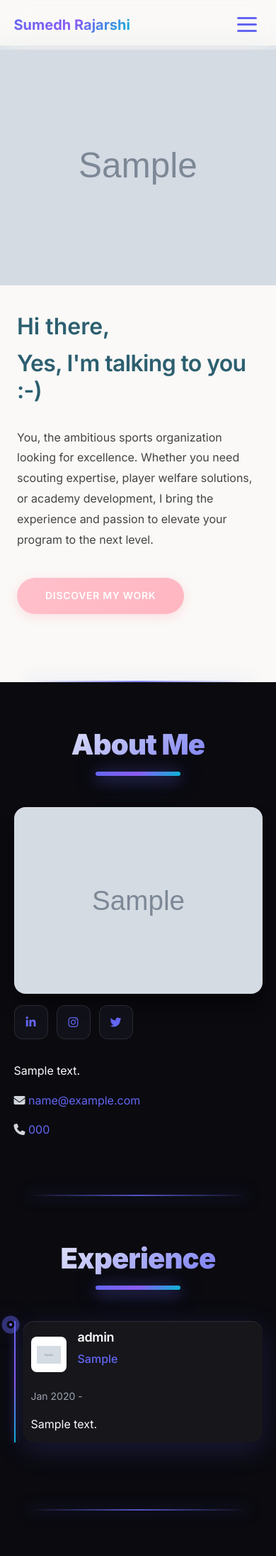
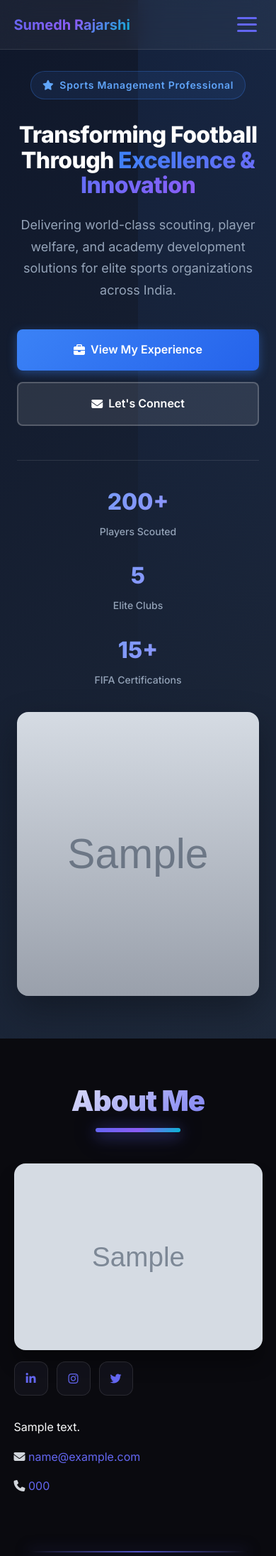
Before and after one commit to vinayadusumillli/Sumedh_Rajarshi, a Django app: page / in a window 390 px wide. Shown: the top 2192 px of the page at 71% size. Run offline with Django 5.2, Linux system fonts and the light colour scheme; tables that the repository leaves empty hold one stand-in row (values such as "Sample post"); grey boxes marked "Sample" are stand-in pictures; some libraries are stand-ins or nearby versions.

Commit message:
Professional UI/UX rebuild: Clean design, proper hierarchy, stats section, modern layout

```diff
--- a/static/css/components.css
+++ b/static/css/components.css
@@ -113,33 +113,141 @@
     }
 }
 
-/* === HERO SECTION - ESTHER STYLE === */
+/* ============================================
+   PROFESSIONAL HERO SECTION
+   ============================================ */
 
 .hero {
-    min-height: 100vh;
+    min-height: 90vh;
+    display: flex;
+    align-items: center;
+    background: linear-gradient(135deg, #0f172a 0%, #1e293b 100%);
+    position: relative;
+    overflow: hidden;
+    padding: 120px 0 80px;
+}
+
+/* Subtle accent gradient */
+.hero::before {
+    content: '';
+    position: absolute;
+    top: 0;
+    right: 0;
+    width: 50%;
+    height: 100%;
+    background: radial-gradient(circle at top right, rgba(59, 130, 246, 0.1), transparent 70%);
+    pointer-events: none;
+}
+
+.hero .container {
+    max-width: 1280px;
+    margin: 0 auto;
+    padding: 0 2rem;
     display: grid;
-    grid-template-columns: 1fr 1.2fr;
+    grid-template-columns: 1fr 1fr;
+    gap: 4rem;
     align-items: center;
     position: relative;
-    padding: 0;
-    overflow: hidden;
-    background: #faf9f7; /* Light cream background */
+    z-index: 1;
 }
 
-/* Left Side: Content with padding */
+/* Content Side */
 .hero-content {
-    padding: clamp(3rem, 8vw, 6rem) clamp(3rem, 8vw, 8rem);
-    background: #faf9f7;
-    z-index: 2;
-    position: relative;
+    max-width: 600px;
 }
 
-/* Right Side: Photo with wavy overlay */
+.hero-label {
+    display: inline-flex;
+    align-items: center;
+    gap: 0.5rem;
+    padding: 0.5rem 1rem;
+    background: rgba(59, 130, 246, 0.1);
+    border: 1px solid rgba(59, 130, 246, 0.3);
+    border-radius: 50px;
+    color: #60a5fa;
+    font-size: 0.875rem;
+    font-weight: 600;
+    margin-bottom: 2rem;
+    letter-spacing: 0.05em;
+}
+
+.hero-title {
+    font-size: clamp(2.5rem, 5vw, 4rem);
+    font-weight: 800;
+    line-height: 1.1;
+    margin-bottom: 1.5rem;
+    color: #ffffff;
+    letter-spacing: -0.02em;
+}
+
+.hero-title .highlight {
+    background: linear-gradient(135deg, #3b82f6, #8b5cf6);
+    -webkit-background-clip: text;
+    -webkit-text-fill-color: transparent;
+    background-clip: text;
+}
+
+.hero-subtitle {
+    font-size: 1.25rem;
+    line-height: 1.7;
+    color: #94a3b8;
+    margin-bottom: 2.5rem;
+    font-weight: 400;
+}
+
+.hero-cta {
+    display: flex;
+    gap: 1rem;
+    flex-wrap: wrap;
+}
+
+.hero-cta .btn {
+    padding: 1rem 2rem;
+    font-size: 1rem;
+    font-weight: 600;
+    border-radius: 0.5rem;
+    transition: all 0.3s ease;
+    text-decoration: none;
+    display: inline-flex;
+    align-items: center;
+    gap: 0.5rem;
+}
+
+.btn-primary {
+    background: linear-gradient(135deg, #3b82f6, #2563eb);
+    color: white;
+    box-shadow: 0 4px 14px rgba(59, 130, 246, 0.4);
+}
+
+.btn-primary:hover {
+    transform: translateY(-2px);
+    box-shadow: 0 6px 20px rgba(59, 130, 246, 0.5);
+}
+
+.btn-secondary {
+    background: rgba(255, 255, 255, 0.1);
+    color: white;
+    border: 2px solid rgba(255, 255, 255, 0.2);
+}
+
+.btn-secondary:hover {
+    background: rgba(255, 255, 255, 0.15);
+    border-color: rgba(255, 255, 255, 0.3);
+}
+
+/* Image Side */
+.hero-image-wrapper {
+    position: relative;
+    height: 550px;
+}
+
 .hero-image {
     width: 100%;
-    height: 100vh;
+    height: 100%;
+    border-radius: 1rem;
+    overflow: hidden;
     position: relative;
-    overflow: visible;
+    box-shadow: 0 20px 50px rgba(0, 0, 0, 0.3);
 }
 
 .hero-image img {
@@ -149,135 +257,110 @@
     object-position: center;
 }
 
-/* Wavy SVG Overlay */
+/* Decorative elements */
 .hero-image::before {
     content: '';
     position: absolute;
-    top: -5%;
-    left: -15%;
-    width: 30%;
-    height: 110%;
-    background: #faf9f7;
-    clip-path: path('M0,0 Q50,100 0,200 L0,0 Z');
-    /* Wavy edge using ellipse */
-    clip-path: ellipse(60% 50% at 0% 50%);
+    inset: 0;
+    background: linear-gradient(180deg, transparent, rgba(15, 23, 42, 0.3));
     z-index: 1;
 }
 
-/* Another wavy layer for depth */
-.hero-image::after {
-    content: '';
-    position: absolute;
-    bottom: -5%;
-    left: -10%;
-    width: 40%;
-    height: 40%;
-    background: #faf9f7;
-    clip-path: ellipse(70% 40% at 0% 70%);
-    z-index: 1;
+/* Stats badges */
+.hero-stats {
+    display: flex;
+    gap: 2rem;
+    margin-top: 3rem;
+    padding-top: 2rem;
+    border-top: 1px solid rgba(255, 255, 255, 0.1);
 }
 
-/* Conversational Typography */
-.hero-greeting {
-    font-family: 'Caveat', cursive, var(--font-primary);
-    font-size: clamp(2rem, 4vw, 3rem);
-    color: #2c5f6f; /* Dark teal */
-    margin-bottom: 0.5rem;
-    font-weight: 600;
+.hero-stat {
+    flex: 1;
 }
 
-.hero-title {
-    font-family: 'Caveat', cursive, var(--font-primary);
-    font-size: clamp(2rem, 4vw, 3rem);
-    margin-bottom: 2rem;
-    line-height: 1.2;
-    font-weight: 600;
-    color: #2c5f6f; /* Dark teal */
+.hero-stat-number {
+    font-size: 2rem;
+    font-weight: 800;
+    background: linear-gradient(135deg, #60a5fa, #a78bfa);
+    -webkit-background-clip: text;
+    -webkit-text-fill-color: transparent;
+    background-clip: text;
+    display: block;
+    margin-bottom: 0.25rem;
 }
 
-.hero-subtitle {
-    font-size: clamp(1rem, 1.5vw, 1.125rem);
-    color: #444;
-    margin-bottom: 2.5rem;
-    font-weight: 400;
-    line-height: 1.8;
-    max-width: 500px;
-    text-align: justify;
+.hero-stat-label {
+    font-size: 0.875rem;
+    color: #94a3b8;
+    font-weight: 500;
 }
 
-/* Simple CTA Button */
-.hero-cta {
-    display: inline-block;
-}
-
-.hero-cta .btn {
-    font-size: 0.875rem;
-    padding: 0.875rem 2.5rem;
-    font-weight: 600;
-    border-radius: 50px;
-    text-transform: uppercase;
-    letter-spacing: 0.05em;
-    transition: all 0.3s ease;
-}
-
-.btn-primary {
-    background: linear-gradient(135deg, #ffc0cb, #ffb6c1); /* Soft pink */
-    color: white;
-    border: none;
-    box-shadow: 0 4px 15px rgba(255, 182, 193, 0.4);
-}
-
-.btn-primary:hover {
-    transform: translateY(-2px);
-    box-shadow: 0 6px 20px rgba(255, 182, 193, 0.5);
-}
-
-/* Hide badge for cleaner look */
-.badge {
-    display: none;
-}
-
-/* Mobile Responsive */
+/* Responsive Design */
 @media (max-width: 1024px) {
-    .hero {
+    .hero .container {
         grid-template-columns: 1fr;
-        min-height: auto;
+        gap: 3rem;
     }
 
     .hero-content {
-        padding: 3rem 2rem;
-        order: 2;
+        text-align: center;
+        max-width: 100%;
     }
 
-    .hero-image {
-        order: 1;
-        height: 50vh;
-        min-height: 400px;
+    .hero-cta {
+        justify-content: center;
     }
 
-    .hero-image::before,
-    .hero-image::after {
-        display: none;
+    .hero-stats {
+        justify-content: center;
     }
 
-    .hero-subtitle {
-        text-align: left;
+    .hero-image-wrapper {
+        max-width: 500px;
+        margin: 0 auto;
+        height: 450px;
     }
 }
 
 @media (max-width: 640px) {
-    .hero-content {
-        padding: 2rem 1.5rem;
+    .hero {
+        padding: 100px 0 60px;
     }
 
-    .hero-image {
-        height: 40vh;
-        min-height: 300px;
+    .hero .container {
+        padding: 0 1.5rem;
+        gap: 2rem;
+    }
+
+    .hero-title {
+        font-size: 2rem;
+    }
+
+    .hero-subtitle {
+        font-size: 1.125rem;
+    }
+
+    .hero-cta {
+        flex-direction: column;
+        width: 100%;
+    }
+
+    .hero-cta .btn {
+        width: 100%;
+        justify-content: center;
+    }
+
+    .hero-stats {
+        flex-direction: column;
+        gap: 1.5rem;
+        text-align: center;
+    }
+
+    .hero-image-wrapper {
+        height: 400px;
     }
 }
-
-/* Add handwritten font (you can load this from Google Fonts) */
-@import url('https://fonts.googleapis.com/css2?family=Caveat:wght@400;600;700&display=swap');
 
 /* === ABOUT SECTION === */
 
--- a/templates/portfolio/home.html
+++ b/templates/portfolio/home.html
@@ -3,32 +3,63 @@
 
 {% block content %}
 
-<!-- Hero Section - Esther Style -->
-<section id="home" class="hero section">
+<!-- Professional Hero Section -->
+<section id="home" class="hero">
+    <div class="container">
         {% if about_me %}
-    <!-- Left Side: Conversational Content -->
+        <!-- Left: Content -->
         <div class="hero-content">
-        <p class="hero-greeting">Hi there,</p>
-        <h1 class="hero-title">Yes, I'm talking to you :-)</h1>
+            <span class="hero-label">
+                <i class="fas fa-star"></i> Sports Management Professional
+            </span>
+
+            <h1 class="hero-title">
+                Transforming Football Through
+                <span class="highlight">Excellence & Innovation</span>
+            </h1>
+
             <p class="hero-subtitle">
-            You, the ambitious sports organization looking for excellence.
-            Whether you need scouting expertise, player welfare solutions, or academy development,
-            I bring the experience and passion to elevate your program to the next level.
+                Delivering world-class scouting, player welfare, and academy development solutions
+                for elite sports organizations across India.
             </p>
+
             <div class="hero-cta">
                 <a href="#experience" class="btn btn-primary">
-                DISCOVER MY WORK
+                    <i class="fas fa-briefcase"></i>
+                    View My Experience
                 </a>
+                <a href="#contact" class="btn btn-secondary">
+                    <i class="fas fa-envelope"></i>
+                    Let's Connect
+                </a>
+            </div>
+
+            <div class="hero-stats">
+                <div class="hero-stat">
+                    <span class="hero-stat-number">200+</span>
+                    <span class="hero-stat-label">Players Scouted</span>
+                </div>
+                <div class="hero-stat">
+                    <span class="hero-stat-number">5</span>
+                    <span class="hero-stat-label">Elite Clubs</span>
+                </div>
+                <div class="hero-stat">
+                    <span class="hero-stat-number">15+</span>
+                    <span class="hero-stat-label">FIFA Certifications</span>
+                </div>
             </div>
         </div>
 
-    <!-- Right Side: Photo with Wavy Overlay -->
+        <!-- Right: Professional Photo -->
+        <div class="hero-image-wrapper">
             <div class="hero-image">
                 {% if about_me.profile_photo %}
-        <img src="{{ about_me.profile_photo.url }}" alt="{{ about_me.name }}">
+                <img src="{{ about_me.profile_photo.url }}" alt="{{about_me.name}} - Professional Photo">
                 {% endif %}
             </div>
+        </div>
         {% endif %}
+    </div>
 </section>
 
 <!-- About Section -->
```
Lines whose indentation alone changed are shown as unchanged.
